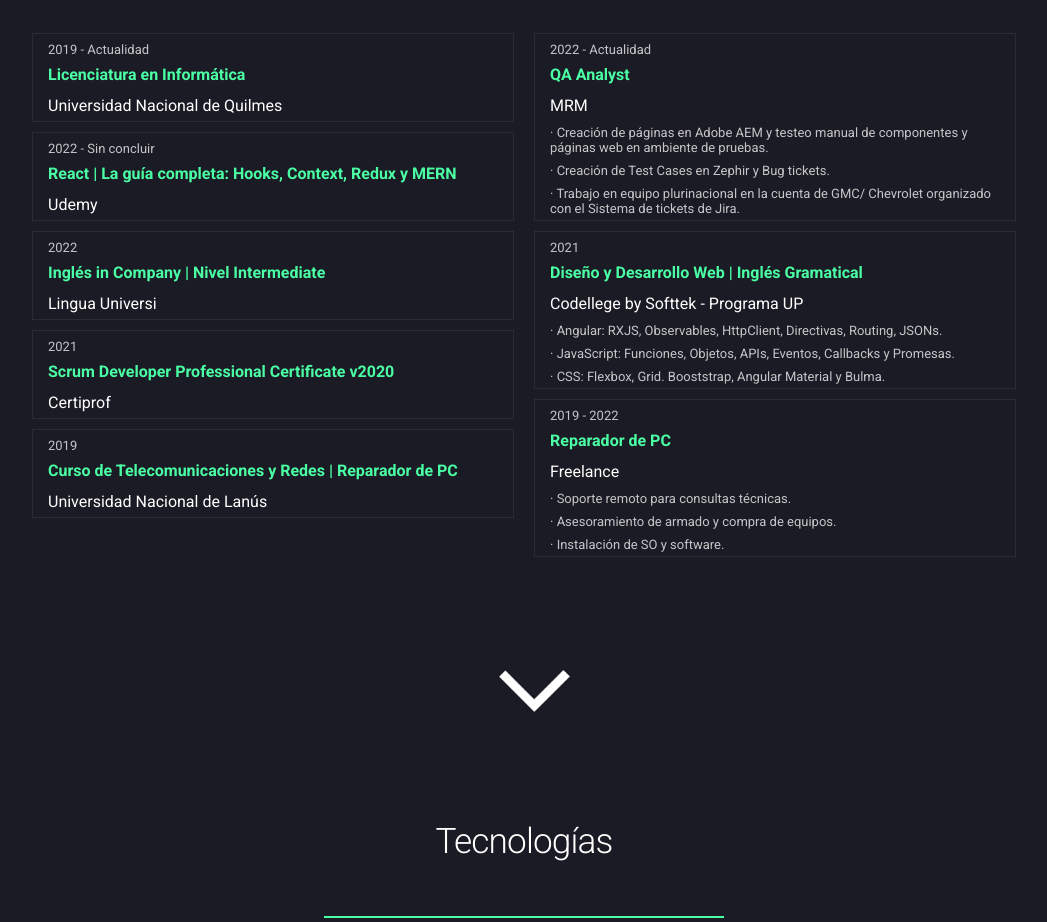
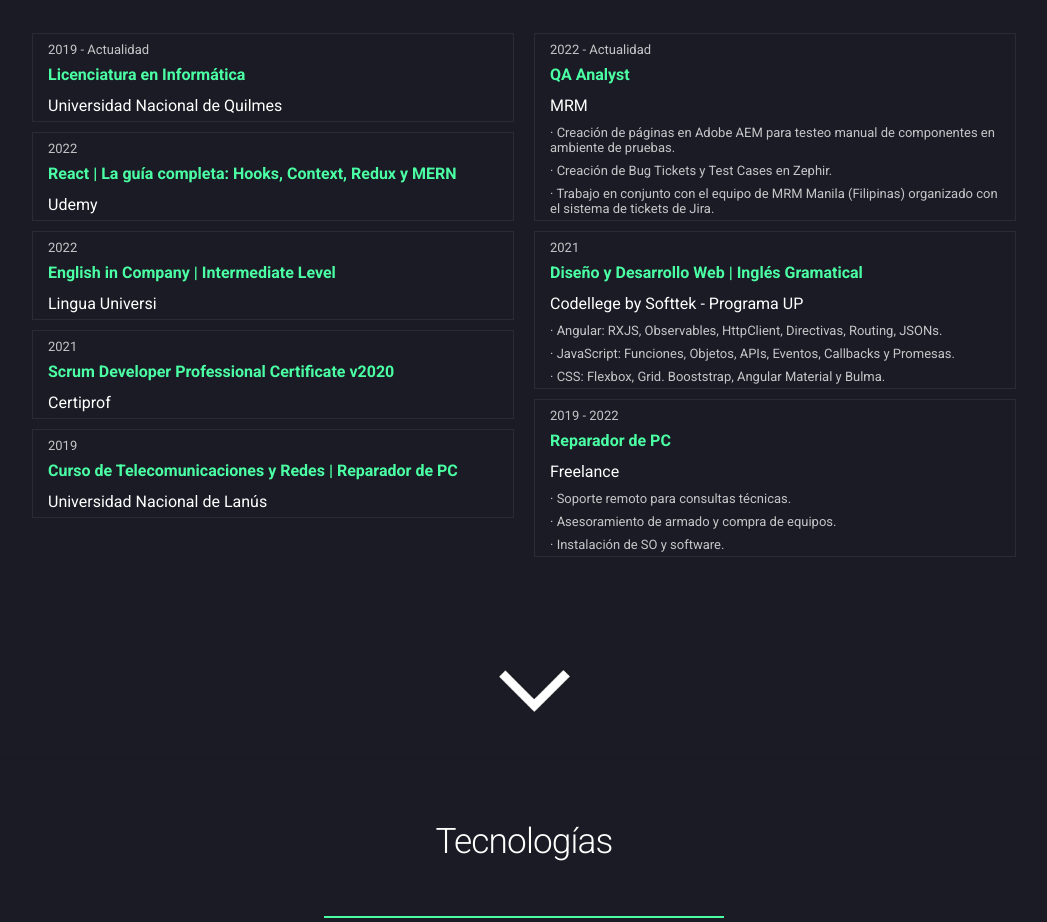
Before and after one commit to IgnacioGarciaReyna/portafolioReact, a React (Create React App) app: page / in a window 1280 px wide. Shown: the part 2691-3613 px from the top of the page, without its empty margins (116-1163 px from the left). Built offline with nearby package versions, Linux system fonts and the light colour scheme.

Commit message:
Modificaciones en la información del resume

```diff
--- a/src/components/Resume.js
+++ b/src/components/Resume.js
@@ -16,12 +16,12 @@
     id: "2",
     title: "React | La guía completa: Hooks, Context, Redux y MERN",
     subtitle: "Udemy",
-    duration: "2022 - Sin concluir",
+    duration: "2022",
     lines: [],
   },
   {
     id: "3",
-    title: "Inglés in Company | Nivel Intermediate",
+    title: "English in Company | Intermediate Level",
     subtitle: "Lingua Universi",
     duration: "2022",
     lines: [],
@@ -49,9 +49,9 @@
     subtitle: "MRM",
     duration: "2022 - Actualidad",
     lines: [
-      "Creación de páginas en Adobe AEM y testeo manual de componentes y páginas web en ambiente de pruebas.",
-      "Creación de Test Cases en Zephir y Bug tickets.",
-      "Trabajo en equipo plurinacional en la cuenta de GMC/ Chevrolet organizado con el Sistema de tickets de Jira.",
+      "Creación de páginas en Adobe AEM para testeo manual de componentes en ambiente de pruebas.",
+      "Creación de Bug Tickets y Test Cases en Zephir.",
+      "Trabajo en conjunto con el equipo de MRM Manila (Filipinas) organizado con el sistema de tickets de Jira.",
     ],
   },
   {
```
